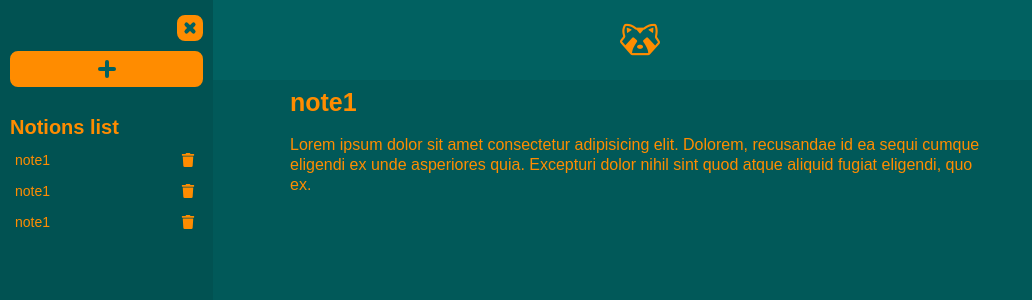
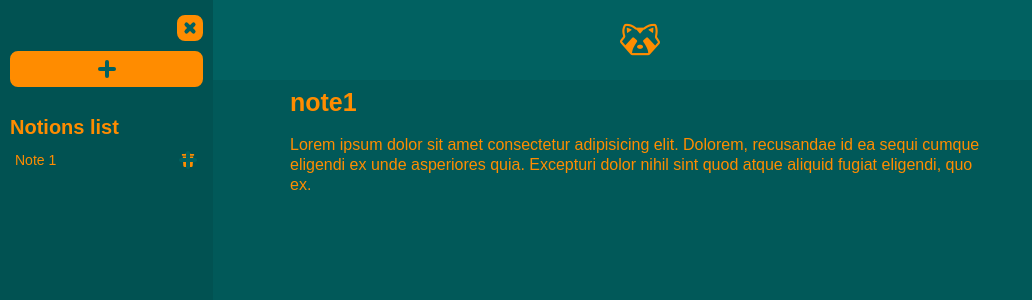
Before and after one commit to ViniVanC/notion-clone, a React (Vite) app: page / in a window 1280 px wide. Shown: the top 300 px of the page, without its empty margins (0-1032 px from the left). Built offline with nearby package versions, Linux system fonts and the light colour scheme.

Commit message:
added logic for adding and deleting items

```diff
--- a/src/App.jsx
+++ b/src/App.jsx
@@ -1,12 +1,26 @@
+import { useState } from "react";
 import { Header } from "./components/Header/Header";
 import { Menu } from "./components/Menu/Menu";
 import { Note } from "./components/Note/Note";
 
 function App() {
+  const [notesList, setNotesList] = useState([
+    {
+      id: 1,
+      title: "Note 1",
+      content:
+        "Lorem ipsum dolor sit amet consectetur adipisicing elit. Dolorem, recusandae id ea sequi cumque eligendi ex unde asperiores quia. Excepturi dolor nihil sint quod atque aliquid fugiat eligendi, quo ex.",
+      date: new Date(),
+      link: "",
+    },
+  ]);
+
+  // console.log(notesList);
+
   return (
     <>
       <body>
-        <Menu />
+        <Menu notesList={notesList} setNotesList={setNotesList} />
         <section className="note-section">
           <Header />
           <Note />
--- a/src/components/Menu/Menu.jsx
+++ b/src/components/Menu/Menu.jsx
@@ -4,18 +4,36 @@ import { MenuList } from "./MenuList/MenuList";
 
 import "./Menu.scss";
 
-export const Menu = () => {
+export const Menu = ({ notesList, setNotesList }) => {
   const [open, setOpen] = useReducer((o) => !o, true);
+
+  function createdNewNote() {
+    setNotesList([
+      ...notesList,
+      {
+        id: notesList[notesList.length - 1].id + 1,
+        title: "Note",
+        content:
+          "Lorem ipsum dolor sit amet consectetur adipisicing elit. Dolorem, recusandae id ea sequi cumque eligendi ex unde asperiores quia. Excepturi dolor nihil sint quod atque aliquid fugiat eligendi, quo ex.",
+        date: new Date(),
+        link: "",
+      },
+    ]);
+  }
+
+  function deleteItem(id) {
+    setNotesList(notesList.filter((note) => note.id !== id));
+  }
 
   return (
     <nav className={`menu ${!open && "close"}`}>
       <header className="menu__header">
         <Button className={`closeBtn ${!open && "close"}`} funk={setOpen} />
       </header>
-      <Button />
+      <Button funk={createdNewNote} />
 
       <h2 className="menu__title">Notions list</h2>
-      <MenuList />
+      <MenuList list={notesList} deleteItem={deleteItem} />
     </nav>
   );
 };
--- a/src/components/Menu/MenuList/MenuList.jsx
+++ b/src/components/Menu/MenuList/MenuList.jsx
@@ -1,20 +1,22 @@
 import React from "react";
 import { FaTrash } from "react-icons/fa";
+import { Button } from "../../Button/Button";
 
-export const MenuList = ({
-  list = [{ text: "note1" }, { text: "note1" }, { text: "note1" }],
-}) => {
+export const MenuList = ({ list, deleteItem }) => {
   return (
     <ul className="menu__list menu-list">
-      {list.map((listItem, i) => (
-        <li key={i} className="menu-list__item">
+      {list?.map((listItem) => (
+        <li key={listItem.id} className="menu-list__item">
           <a className="menu-list__link" href="#">
-            {listItem.text}
+            {listItem.title}
           </a>
 
-          <button className="miniBtnNoBg">
+          <Button
+            className={"miniBtnNoBg"}
+            funk={() => deleteItem(listItem.id)}
+          >
             <FaTrash />
-          </button>
+          </Button>
         </li>
       ))}
     </ul>
```
